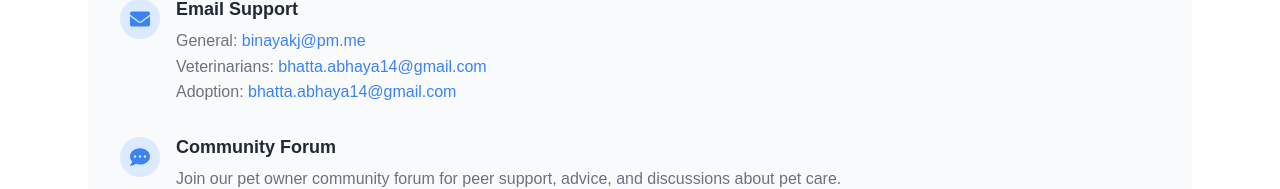
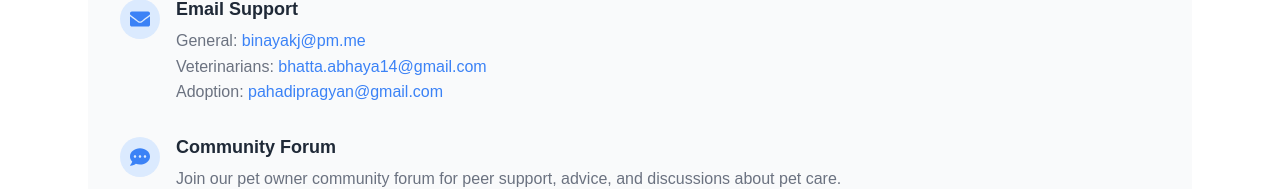
Before and after one commit to binayakjoshi/furever, a Next.js app: page /contacts in a window 1280 px wide. Shown: the part 393-582 px from the top of the page. Built offline with nearby package versions, Linux system fonts and the light colour scheme.

Commit message:
chore(page): fix typo in email

```diff
--- a/app/contacts/page.tsx
+++ b/app/contacts/page.tsx
@@ -41,9 +41,7 @@ const ContactPage = () => {
                 </a>
                 <br />
                 Adoption:{" "}
-                <a href="mailto:bhatta.abhaya14@gmail.com">
-                  bhatta.abhaya14@gmail.com
-                </a>
+                <a href="pahadipragyan@gmail.com">pahadipragyan@gmail.com</a>
               </p>
             </div>
           </div>
```
